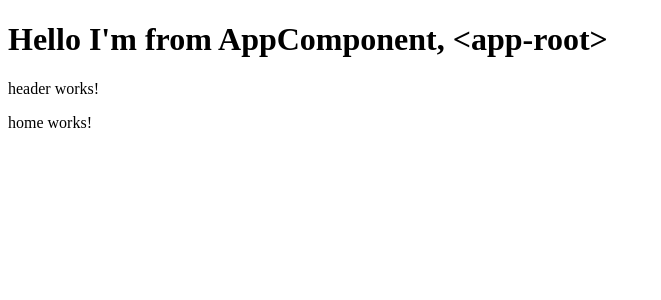
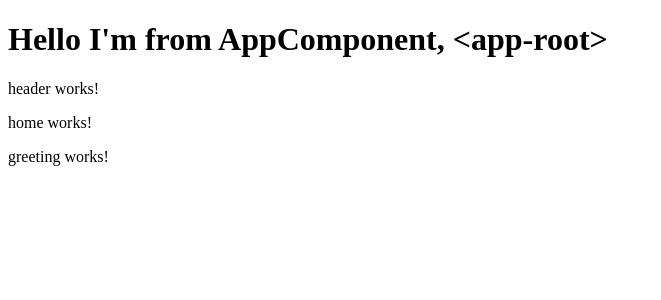
Before and after one commit to n0tx/angular-17, an Angular app: page / in a window 1280 px wide. Shown: the top 300 px of the page, without its empty margins (0-661 px from the left). Built offline with nearby package versions, Linux system fonts and the light colour scheme.

Commit message:
- menambahkan component greeting ke component home - menambahakan data binding pada component greeting

```diff
--- a/src/app/components/greeting/greeting.component.html
+++ b/src/app/components/greeting/greeting.component.html
@@ -1 +1 @@
-<p>greeting works!</p>
+<p>{{ greetingMessage() }}</p>
--- a/src/app/components/greeting/greeting.component.ts
+++ b/src/app/components/greeting/greeting.component.ts
@@ -1,12 +1,12 @@
-import { Component } from '@angular/core';
+import { Component, signal } from '@angular/core';
 
 @Component({
   selector: 'app-greeting',
   standalone: true,
   imports: [],
   templateUrl: './greeting.component.html',
-  styleUrl: './greeting.component.scss'
+  styleUrl: './greeting.component.scss',
 })
 export class GreetingComponent {
-
+  greetingMessage = signal('greeting works!');
 }
--- a/src/app/home/home.component.html
+++ b/src/app/home/home.component.html
@@ -1 +1,2 @@
 <p>{{ homeMessage() }}</p>
+<app-greeting></app-greeting>
--- a/src/app/home/home.component.ts
+++ b/src/app/home/home.component.ts
@@ -1,9 +1,10 @@
 import { Component, signal } from '@angular/core';
+import { GreetingComponent } from '../components/greeting/greeting.component';
 
 @Component({
   selector: 'app-home',
   standalone: true,
-  imports: [],
+  imports: [GreetingComponent],
   templateUrl: './home.component.html',
   styleUrl: './home.component.scss',
 })
```
